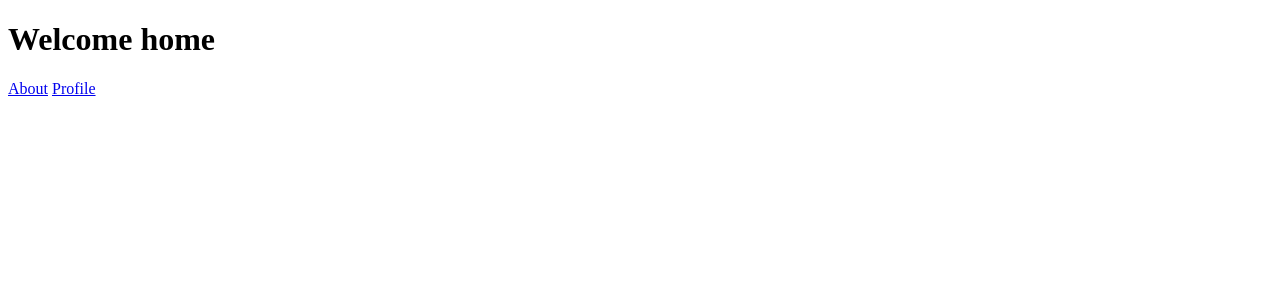
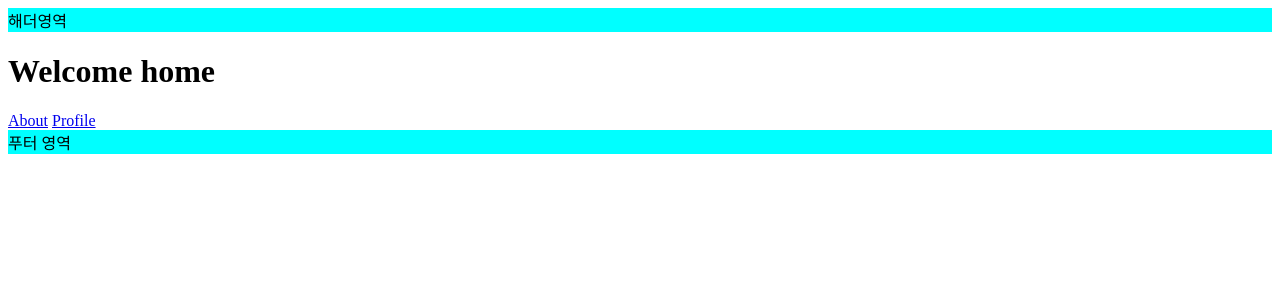
Before and after one commit to witwint/svelteKitStudy, a SvelteKit app in the folder code/3sveltekitStudy/sk-routing/: page / in a window 1280 px wide. Shown: the top 300 px of the page. Built offline with nearby package versions, Linux system fonts and the light colour scheme.

Commit message:
라우트레이아웃 다양한 단계에서 공통 레이아웃 만들기

```diff
--- /dev/null
+++ b/code/3sveltekitStudy/sk-routing/src/routes/+layout.svelte
@@ -0,0 +1,18 @@
+<header class="layout-header"> 해더영역 </header>
+
+<slot />
+
+<footer class="layout-footer"> 푸터 영역 </footer>
+
+<style>
+  .layout-header {
+    background-color: aqua;
+  }
+
+  .layout-footer {
+    background-color: aqua;
+  }
+
+
+
+</style>
```
Also changed, not shown: code/3sveltekitStudy/sk-routing/src/routes/products/[productId=integer]/+layout.svelte (added, +9 -0 lines).
